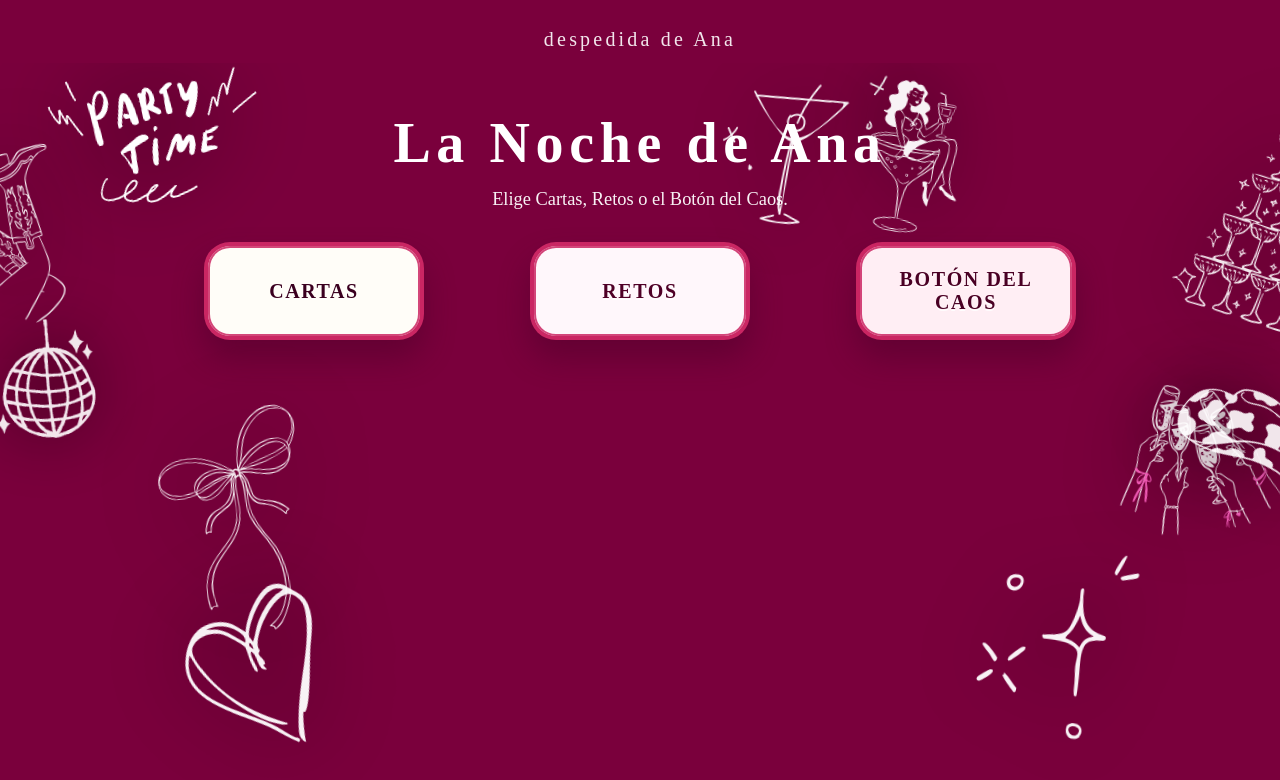
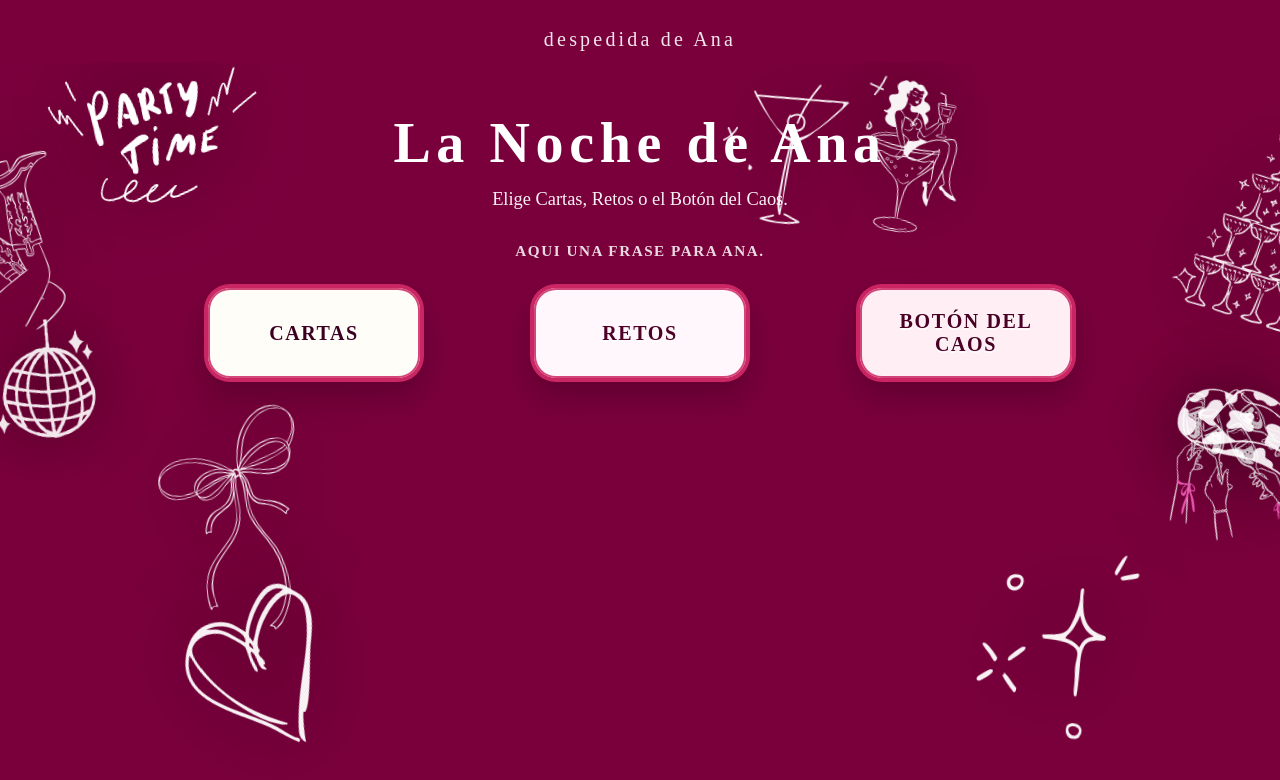
Before and after one commit to amaliaPonce/la-noche-de-ana-, a Vue app: page / in a window 1280 px wide. Shown: the top 780 px of the page. Built offline with nearby package versions, Linux system fonts and the light colour scheme; a web font is replaced by a local one.

Commit message:
Adjust SVG

```diff
--- a/src/App.vue
+++ b/src/App.vue
@@ -9,6 +9,7 @@
           <div class="home-content">
             <h1 class="app-title">La Noche de Ana</h1>
             <p class="app-body">Elige Cartas, Retos o el Botón del Caos.</p>
+            <p class="home-note">aqui una frase para ana.</p>
             <div class="mode-grid">
               <button v-for="mode in modeButtons" :key="mode.value" type="button" class="mode-btn" :class="mode.value" @click="setMode(mode.value)">
                 {{ mode.label }}
@@ -154,7 +155,7 @@ const decorativeSvgShapes = [
     src: new URL('./img/11.svg', import.meta.url).href,
     variant: 'glow2',
     style: {
-      top: '10%',
+      top: '11%',
       left: '-7%',
       transform: 'rotate(4deg) scale(1.15)',
       opacity: '0.9'
@@ -199,8 +200,8 @@ const decorativeSvgShapes = [
     variant: 'glow3',
     style: {
       bottom: '32%',
-      right: '-1%',
-      transform: 'rotate(-8deg) scale(1.2)',
+      right: '-4%',
+      transform: 'rotate(-20deg) scale(1.2)',
       opacity: '0.88'
     }
   },
@@ -650,6 +651,16 @@ function vibrate() {
   max-width: 580px;
   font-size: 1.15rem;
   line-height: 1.6;
+}
+
+.home-note {
+  font-size: 0.95rem;
+  color: rgba(255, 255, 255, 0.85);
+  text-align: center;
+  margin-bottom: 24px;
+  letter-spacing: 0.1em;
+  text-transform: uppercase;
+  font-weight: 600;
 }
 
 .mode-grid {
```
